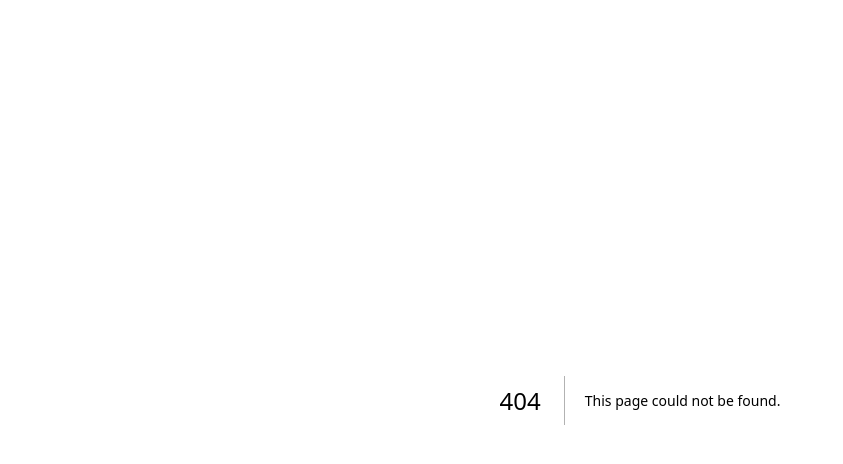
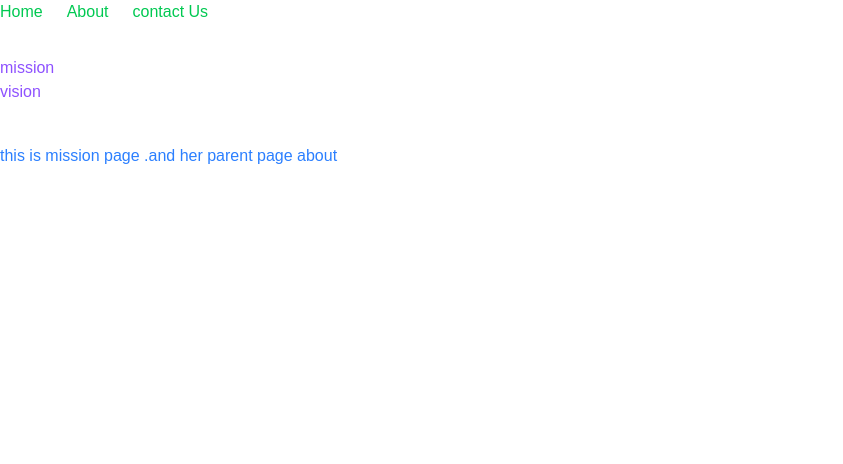
Before and after one commit to MujahidulIslam4541/next-app, a Next.js app: page /about/mission in a window 1280 px wide. Before the commit this address had no page. Shown: the top 464 px of the page, without its empty margins (0-843 px from the left). Built offline with nearby package versions, Linux system fonts and the light colour scheme.

Commit message:
my next app create and navigation implement

```diff
--- /dev/null
+++ b/app/about/layout.js
@@ -0,0 +1,19 @@
+import Link from 'next/link'
+import React from 'react'
+
+const layout = ({children}) => {
+  return (
+    <div>
+      <nav className='my-8  text-violet-500'>
+        <ul>
+          <li><Link href='/about/mission'>mission</Link></li>
+          <li><Link href='/about/vision'>vision</Link></li>
+        </ul>
+
+         </nav>
+      {children}
+    </div>
+  )
+}
+
+export default layout
--- /dev/null
+++ b/app/about/mission/page.js
@@ -0,0 +1,11 @@
+import React from 'react'
+
+const page = () => {
+  return (
+    <div className='text-blue-500 mt-10'>
+      this is mission page .and her  parent page about
+    </div>
+  )
+}
+
+export default page
--- /dev/null
+++ b/app/about/page.js
@@ -0,0 +1,11 @@
+import React from 'react'
+
+const about = () => {
+  return (
+    <div className='text-yellow-500 my-10'>
+      this is about page
+    </div>
+  )
+}
+
+export default about
--- /dev/null
+++ b/app/about/vision/page.js
@@ -0,0 +1,11 @@
+import React from 'react'
+
+const vision = () => {
+  return (
+    <div>
+      this is vision page
+    </div>
+  )
+}
+
+export default vision
--- /dev/null
+++ b/app/contactUs/page.js
@@ -0,0 +1,11 @@
+import React from 'react'
+
+const contactUs = () => {
+  return (
+    <div className='text-amber-500  mt-6'>
+      this is contactUs page
+    </div>
+  )
+}
+
+export default contactUs
--- a/app/layout.js
+++ b/app/layout.js
@@ -1,5 +1,6 @@
 import { Geist, Geist_Mono } from "next/font/google";
 import "./globals.css";
+import Link from "next/link";
 
 const geistSans = Geist({
   variable: "--font-geist-sans",
@@ -19,9 +20,20 @@ export const metadata = {
 export default function RootLayout({ children }) {
   return (
     <html lang="en">
-      <body
-        className={`${geistSans.variable} ${geistMono.variable} antialiased`}
-      >
+      <body className={`${geistSans.variable} ${geistMono.variable} antialiased`}>
+        <nav className=" text-green-500">
+          <ul className="flex gap-6">
+            <li>
+              <Link href="/">Home</Link>
+            </li>
+            <li>
+              <Link href="/about">About</Link>
+            </li>
+            <li>
+              <Link href="/contactUs">contact Us</Link>
+            </li>
+          </ul>
+        </nav>
         {children}
       </body>
     </html>
--- a/app/page.js
+++ b/app/page.js
@@ -1,65 +1,5 @@
-import Image from "next/image";
+
 
 export default function Home() {
-  return (
-    <div className="flex min-h-screen items-center justify-center bg-zinc-50 font-sans dark:bg-black">
-      <main className="flex min-h-screen w-full max-w-3xl flex-col items-center justify-between py-32 px-16 bg-white dark:bg-black sm:items-start">
-        <Image
-          className="dark:invert"
-          src="/next.svg"
-          alt="Next.js logo"
-          width={100}
-          height={20}
-          priority
-        />
-        <div className="flex flex-col items-center gap-6 text-center sm:items-start sm:text-left">
-          <h1 className="max-w-xs text-3xl font-semibold leading-10 tracking-tight text-black dark:text-zinc-50">
-            To get started, edit the page.js file.
-          </h1>
-          <p className="max-w-md text-lg leading-8 text-zinc-600 dark:text-zinc-400">
-            Looking for a starting point or more instructions? Head over to{" "}
-            <a
-              href="https://vercel.com/templates?framework=next.js&utm_source=create-next-app&utm_medium=appdir-template-tw&utm_campaign=create-next-app"
-              className="font-medium text-zinc-950 dark:text-zinc-50"
-            >
-              Templates
-            </a>{" "}
-            or the{" "}
-            <a
-              href="https://nextjs.org/learn?utm_source=create-next-app&utm_medium=appdir-template-tw&utm_campaign=create-next-app"
-              className="font-medium text-zinc-950 dark:text-zinc-50"
-            >
-              Learning
-            </a>{" "}
-            center.
-          </p>
-        </div>
-        <div className="flex flex-col gap-4 text-base font-medium sm:flex-row">
-          <a
-            className="flex h-12 w-full items-center justify-center gap-2 rounded-full bg-foreground px-5 text-background transition-colors hover:bg-[#383838] dark:hover:bg-[#ccc] md:w-[158px]"
-            href="https://vercel.com/new?utm_source=create-next-app&utm_medium=appdir-template-tw&utm_campaign=create-next-app"
-            target="_blank"
-            rel="noopener noreferrer"
-          >
-            <Image
-              className="dark:invert"
-              src="/vercel.svg"
-              alt="Vercel logomark"
-              width={16}
-              height={16}
-            />
-            Deploy Now
-          </a>
-          <a
-            className="flex h-12 w-full items-center justify-center rounded-full border border-solid border-black/[.08] px-5 transition-colors hover:border-transparent hover:bg-black/[.04] dark:border-white/[.145] dark:hover:bg-[#1a1a1a] md:w-[158px]"
-            href="https://nextjs.org/docs?utm_source=create-next-app&utm_medium=appdir-template-tw&utm_campaign=create-next-app"
-            target="_blank"
-            rel="noopener noreferrer"
-          >
-            Documentation
-          </a>
-        </div>
-      </main>
-    </div>
-  );
+  return <div className="my-10">this is home page</div>;
 }
```
